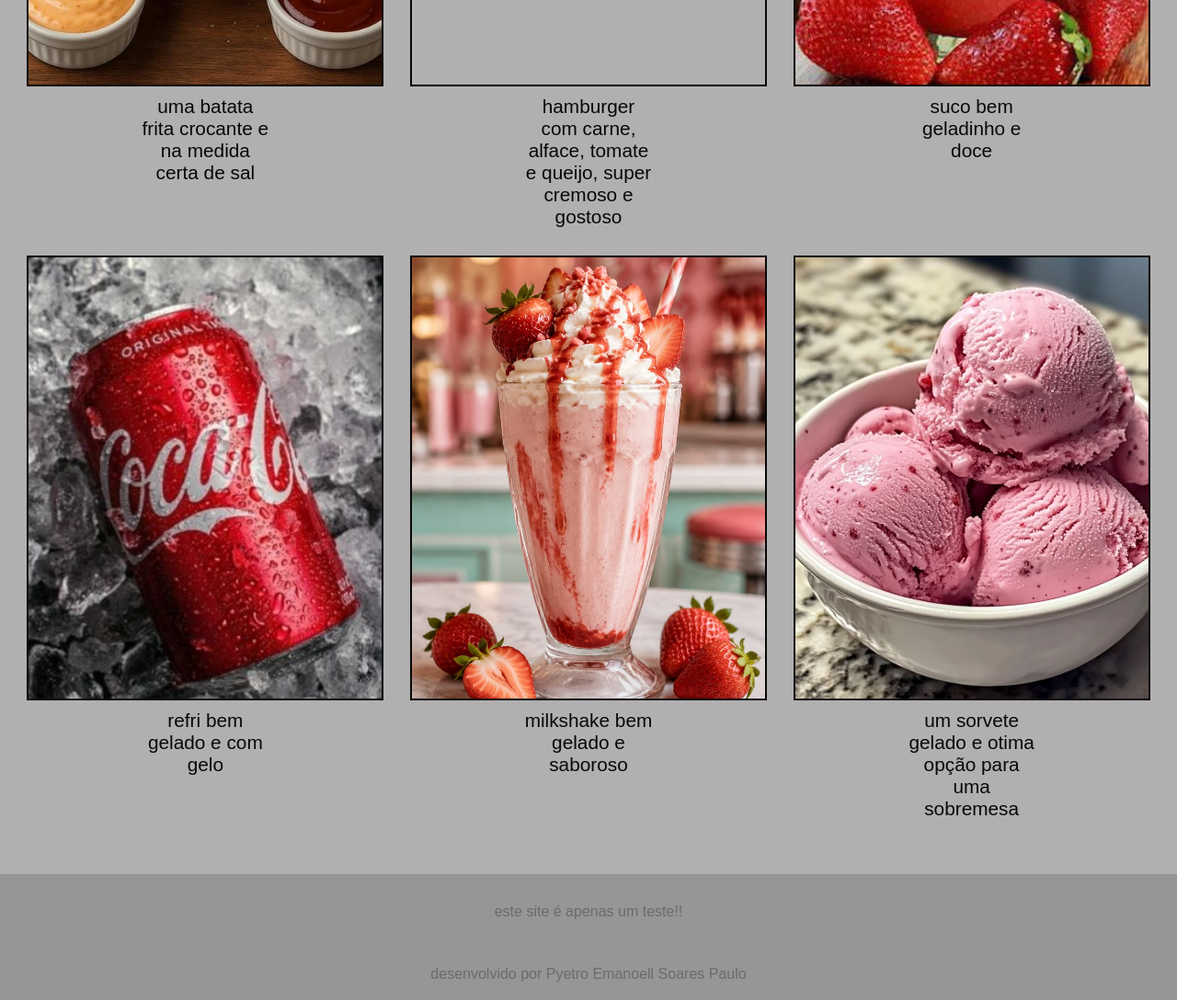
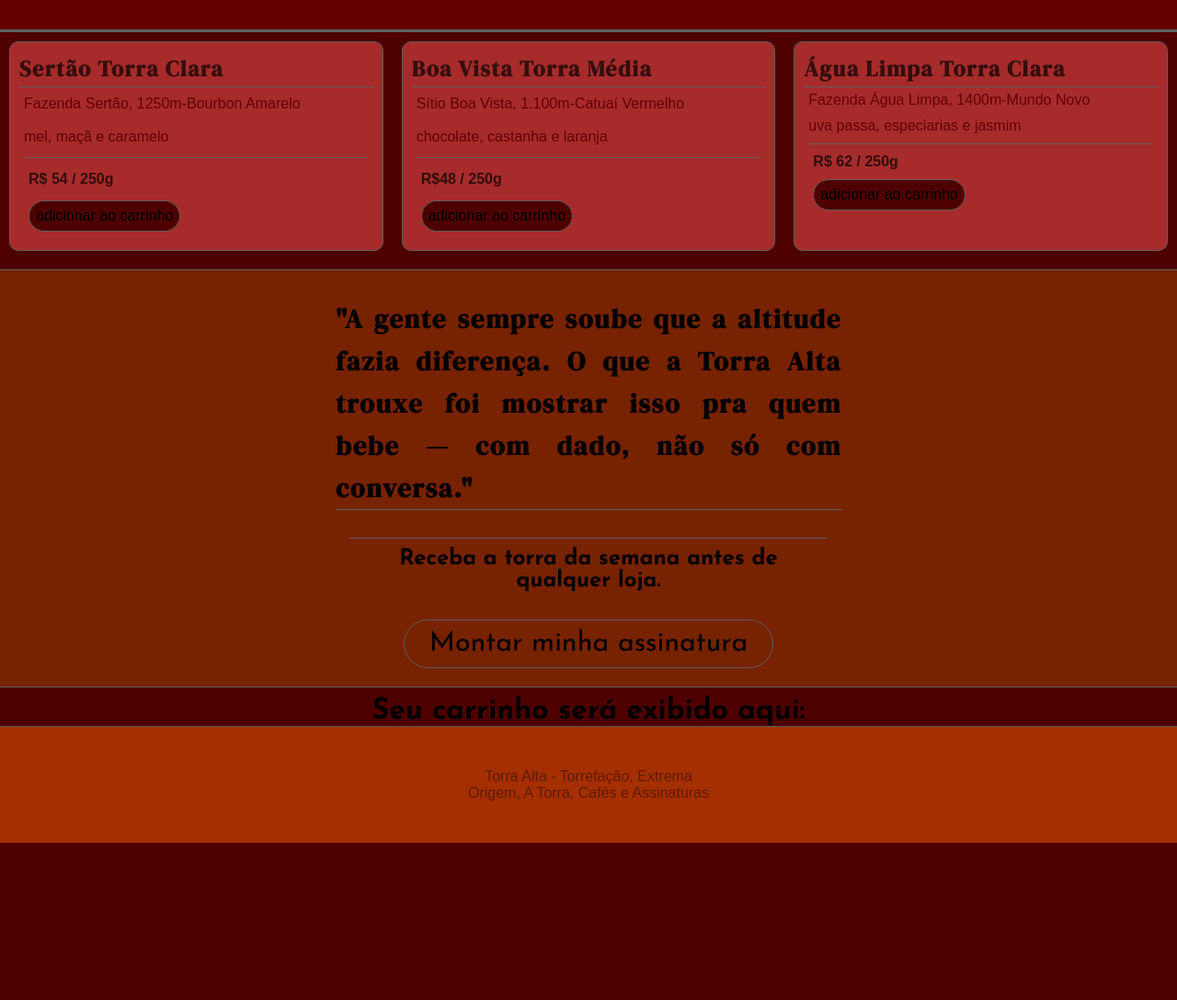
Before and after one commit to Pyetro-Soares/query, a plain HTML site: page louja/index.html in a window 1280 px wide. Shown: the part 503-1591 px from the top of the page at 92% size. After the commit the page ends 1420 px from the top, so only its background shows below. Drawn offline with Linux system fonts and the light colour scheme.

Commit message:
terminando o projeto
talvez esteja terminado mas no futuro vou melhorar ele e colocar algumas animações

```diff
--- a/louja/index.html
+++ b/louja/index.html
@@ -1,62 +1,80 @@
 <!DOCTYPE html>
 <html lang="pt-br">
 <head>
+    <link rel="preconnect" href="https://fonts.googleapis.com">
+    <link rel="preconnect" href="https://fonts.gstatic.com" crossorigin>
+    <link href="https://fonts.googleapis.com/css2?family=Josefin+Sans:ital,wght@0,100..700;1,100..700&display=swap" rel="stylesheet">
     <meta charset="UTF-8">
     <meta name="viewport" content="width=device-width, initial-scale=1.0">
-    <title>lanches</title>
+    <title>Torra Alta</title>
     <link rel="stylesheet" href="style.css">
 </head>
 <body>
     <header>
         <nav>
-            <div id="logo"></div>
-            <h1>Lanches Delicia</h1>
+            <p>Torra Alta</p>
+            <button onclick="descer()">Carrinho</button>
         </nav>
     </header>
     <main>
-         <article>
-            <div class="campoBig">
-                <div class="foto" id="i01">
+        <div id="intro">
+            <h1>Cada grão carrega a <h1 id="alt">altitude</h1> <h1> de onde nasceu</h1>
+            <p id="intro2">Compramos direto de oito famílias <br>produtoras acima de 1.100m. Torramos em <br>lotes de até 12kg, registrando a curva de <br> cada safra para preservar o que o <br> terroir já fez de melhor.</p>
+
+        </div>
+        <article id="prin">
+            <div id="i1">
+                <div>
+                    <h2>Sertão Torra Clara</h2>
+                    <p>Fazenda Sertão, 1250m-Bourbon Amarelo</p>
+                    <p>mel, maçã e caramelo</p>
                 </div>
-                <div class="text">
-                    <p>uma batata frita crocante e na medida certa de sal</p>
+                <div class="pag">
+                    <p>R$ 54 / 250g</p>
+                    <button onclick="adicionar1()" id="but">adicionar ao carrinho</button>
                 </div>
             </div>
-            <div  class="campoBig">
-                <div class="foto" id="i02">
+            <div id="i2">
+                <div>
+                    <h2>Boa Vista Torra Média</h2>
+                    <p>Sítio Boa Vista, 1.100m-Catuaí Vermelho</p>
+                    <p>chocolate, castanha e laranja</p>
                 </div>
-                <div class="text"> <p>hamburger com carne, alface, tomate e queijo, super cremoso e gostoso</p>
+                <div class="pag">
+                    <p>R$48 / 250g</p>
+                    <button onclick="adicionar2()" id="but">adicionar ao carrinho</button>
                 </div>
             </div>
-            <div class="campoBig">
-                <div class="foto" id="i03">
+            <div id="i3">
+                <div>
+                    <h2>Água Limpa Torra Clara</h2>
+                    <p>Fazenda Água Limpa, 1400m-Mundo Novo</p>
+                    <p>uva passa, especiarias e jasmim</p>
                 </div>
-                <div class="text"> <p>suco bem geladinho e doce</p>
+                <div class="pag">
+                    <p>R$ 62 / 250g</p> <button onclick="adicionar3()" id="but">adicionar ao carrinho</button>
                 </div>
             </div>
-            <div class="campoBig">
-                <div class="foto" id="i04">
-                </div>
-                <div class="text"> <p>refri bem gelado e com gelo</p>
-                </div>
-            </div>
-            <div class="campoBig">
-                <div class="foto" id="i05">
-                </div>
-                <div class="text"><p>milkshake bem gelado e saboroso</p>
-                </div>
-            </div>
-            <div class="campoBig">
-                <div class="foto" id="i06">
-                </div>
-                <div class="text"><p>um sorvete gelado e otima opção para uma sobremesa</p>
-                </div>
-            </div>
-         </article>
+            <p id="not"></p>
+        </article>
+        <article id="desfech">
+            <h2>"A gente sempre soube que a altitude fazia diferença. O que a Torra Alta trouxe foi mostrar isso pra quem bebe — com dado, não só com conversa."</h2>
+        </article>
+
+        <aside>
+            <h1>Receba a torra da semana antes de qualquer loja.</h1>
+            <abbr title="Não está funcionando ainda :(">Montar minha assinatura</abbr>
+        </aside>
+        <div id="campCar">
+            <ul id="carrinho">
+                <h1>Seu carrinho será exibido aqui:</h1>
+            </ul>
+        </div>
     </main>
     <footer>
-        <p>este site é apenas um teste!!</p> <br>
-        <p>desenvolvido por Pyetro Emanoell Soares Paulo</p>
+        <p> Torra Alta - Torrefação, Extrema</p>
+        <p>Origem, A Torra, Cafés e Assinaturas</p>
     </footer>
+<script src="script.js"></script>
 </body>
 </html>
--- /dev/null
+++ b/louja/script.js
@@ -0,0 +1,59 @@
+function adicionar1(){
+    let campo = document.getElementById("campCar")
+    let produto = document.createElement("li")
+    produto.textContent="1 - Sertão Torra Clara"
+    campo.appendChild(produto)
+    let noti= document.getElementById("not")
+    noti.textContent="adicionado ao carrinho"
+    noti.style.position="fixed"
+    noti.style.padding="30px"
+    noti.style.width="99vw"
+    setTimeout(() =>{
+        noti.textContent=""
+        noti.style.padding="0px";
+        noti.style.width="0px";
+    }, 3000)
+}
+function adicionar2(){
+    let campo = document.getElementById("campCar")
+    let produto = document.createElement("li")
+    produto.textContent="1 - Boa Vista Torra Média"
+    campo.appendChild(produto)
+    let noti= document.getElementById("not")
+    noti.textContent="adicionado ao carrinho"
+    noti= document.getElementById("not")
+    noti.textContent="adicionado ao carrinho"
+    noti.style.position="fixed"
+    noti.style.padding="30px"
+    noti.style.width="99vw"
+    setTimeout(() =>{
+        noti.textContent=""
+        noti.style.padding="0px";
+        noti.style.width="0px";
+    }, 3000)
+}
+function adicionar3(){
+    let campo = document.getElementById("campCar")
+    let produto = document.createElement("li")
+    produto.textContent="1 - Água Limpa Torra Clara"
+    campo.appendChild(produto)
+    let noti= document.getElementById("not")
+    noti.textContent="adicionado ao carrinho"
+    noti= document.getElementById("not")
+    noti.textContent="adicionado ao carrinho"
+    noti.style.position="fixed"
+    noti.style.padding="30px"
+    noti.style.width="99vw"
+    setTimeout(() =>{
+        noti.textContent=""
+        noti.style.padding="0px";
+        noti.style.width="0px";
+    }, 3000)
+}
+function descer(){
+    window.scrollTo({
+        top:900,
+        behavior: 'smooth'
+    }
+    )
+}
--- a/louja/style.css
+++ b/louja/style.css
@@ -1,83 +1,214 @@
 @charset "UTF-8";
+@import url('https://fonts.googleapis.com/css2?family=Josefin+Sans:ital,wght@0,100..700;1,100..700&display=swap');
+@import url('https://fonts.googleapis.com/css2?family=DM+Serif+Display:ital@0;1&display=swap');
 *{
+    background-color: #4e0000;
     padding: 0px;
     margin: 0px;
-    background-color: var(--cor01);
-    color: var(--cor02);
     font-family: Arial, Helvetica, sans-serif;
 }
-*:root{
-    --cor02: #080808;
-    --cor01: #b1afaf;
-    --cor03: #ff3300;
+header{
+    position: sticky;
+    top: 0;
 }
-header, nav, h1{
-    padding: 10px;
-    background-color: var(--cor03);
-}
-.foto{
-    height: 40vh;
-    width: 30vw;
-    border: 2px solid var(--cor02);
-    background-position: center center;
-    background-size: cover;
-    background-repeat: no-repeat;
-}
-#i01{
-    background-image: url(arquivos/Casal\ na\ Cozinha\ Blog.jpg);
-}
-#i02{
-    background-image: url(arquivos/);
-}
-#i03{
-    background-image: url(arquivos/399905641891453202.jpg);
-}
-#i04{
-    background-image: url(arquivos/coca\ cola.jpg);
-}
-#i05{
-    background-image: url(arquivos/Looks\ yummy!.jpg);
-}
-#i06{
-    background-image: url(arquivos/Helado\ de\ Fresa\ casero!\ 🍓🍦.jpg);
-}
-article{
-    text-align: center;
-    margin: 15px;
-    display: grid;
-    grid-template-columns: 1fr 1fr;
-    grid-template-rows: 1fr 1fr 1fr;
-}
-.text{
-    width: 140px;
-    margin: 10px;
+nav{
+    background-color: #772200;
+    display: flex;
+    flex-flow: row wrap;
+    padding: 25px;
+    border-bottom: 3px solid #5e5e5e;
     font-size: 1.3em;
 }
-.campoBig{
+nav > a{
+    color: black;
+    text-decoration: none;
+    flex: auto;
+    align-self: flex-end;
+    text-align: end;
+}
+nav>p{
+    font-family: DM Serif Display;
+    padding-left: 10px;
+    color: #756325;
+}
+nav > button{
+    font-family: Josefin Sans;
+    background-color: #772200;
+    border: none;
+    font-size: 1.5em;
+}
+nav > p,button{
+    background-color: #772200;
+    flex: auto;
+    margin: 5px;
+    font-size: 1.5em;
+}
+#intro{
+    background-color: #640000;
+    padding: 30px;
+}
+#alt{
+    text-decoration: underline;
+    text-decoration-style: wavy;
+    font-family: Josefin Sans;
+}
+#intro2{
+    margin: 5px;
+    line-height: 1.7em;
+    font-size: 1.3em;
+}
+#intro > h1{
+    background-color: #640000;
+    margin: 5px;
+    font-size: 2.9em;
+    margin-left: 10vw;
+}
+#intro > p{
+    font-family: DM Serif Display;
+    margin-left: 10vw;
+    background-color: #640000;
+}
+#prin{
+    border-top: 3px solid #5e5e5e;
+}
+#i1, #i2, #i3{
+    background-color: #a72b2b;
+    border: 1px solid #5e5e5e;
+    padding: 10px;
+    width: 90vw;
+    margin: auto;
+    margin-top: 20px;
+    margin-bottom: 20px;
+    color: #640000;
+    border-radius: 10px;
+}
+div > h2{
+    color: #000000ad;
+    letter-spacing: 1.5px;
+}
+#i1, #i2, #i3 > h2, h2 ,h2{
+    background-color: #a72b2b;
+    line-height: 1.6em;
+    font-family: DM Serif Display;
+    border-bottom: 1px solid #5e5e5e;
+}
+div > p{
+    padding: 5px;
+    background-color: #a72b2b;
+}
+.pag{
+    color: #000000b4;
+    font-weight: bold;
+    background-color: #a72b2b;
+    border-top: 1px solid #5e5e5e;
+    margin: 5px;
+    padding-top: 5px;
+    display: flex;
     flex-flow: column wrap;
-    align-items: center;
-    display: flex;
-    margin: 10px;
 }
-footer, footer > p{
-    background-color: #969696;
+.pag > p{
+    font-size: 1em;
+}
+#not{
+    background-color: #329e00;
+    bottom: 0px;
     text-align: center;
-    padding: 16px;
-    color: #6b6b6b;
+    font-size: 1.2em;
 }
-@media screen and (min-width: 577px) {
-    article{
-        grid-template-columns: 1fr 1fr 1fr;
-        grid-template-rows: 1fr 1fr;
+button{
+    background-color: #4e0000;
+    border: 1px solid #5e5e5e;
+    padding: 7px;
+    border-radius: 50vh;
+    justify-self: start;
+    align-self: start;
+    cursor: pointer;
+    font-size: 1em;
+}
+li{
+    color: #756325;
+    display: block;
+    margin: auto;
+    text-align: center;
+    list-style: none;
+    font-size: 1.2em;
+    padding: 10px;
+    font-family: Josefin Sans;
+}
+#desfech{
+    text-align: center;
+    background-color: #772200;
+    margin-top: 10px;
+    border-top: 1px solid #5e5e5e;
+    padding: 30px;
+}
+#desfech > h2{
+    text-align: justify;
+    background-color: #772200;
+    font-size: 1.8em;
+    letter-spacing: .06em;
+    max-width: 550px;
+    margin: auto;
+}
+p{
+    background-color: #a52f00;
+}
+aside{
+    border-bottom: 1px solid #5e5e5e;
+    background-color: #772200;
+    margin-bottom: 10px;
+}
+aside>abbr{
+    border: 1px solid #5e5e5e;
+    font-size: 1.9em;
+    max-width: 380px;
+    margin: auto;
+    margin-top: 20px;
+    margin-bottom: 20px;
+    border-radius: 50vh;
+    background-color: #4e0000;
+}
+aside>abbr:hover{
+    transition-duration: .9s;
+    background-color: #5e1b00;
+    cursor: pointer;
+}
+aside > h1, aside >abbr{
+    background-color: #772200;
+    padding: 10px;
+    display: block;
+    text-align: center;
+    color: #000000;
+    text-decoration: none;
+    font-family: Josefin Sans;
+}
+aside > h1{
+    border-top: 1px solid #5e5e5e;
+    margin: auto;
+    max-width: 500px;
+}
+ul>h1{
+    font-family: Josefin Sans;
+    text-align: center;
+}
+footer{
+    border-top: 1px solid #5e5e5e;
+    text-align: center;
+    color: #5e1b00;
+    padding: 45px;
+    background-color: #a52f00;
+}
+@media screen and (min-width:640px) {
+    nav>p{
+        margin-left: 5vw;
     }
-    .foto{
-        height: 50vh;
-        width: 25vw;
+    #prin{
+        display: flex;
+        flex-flow: row nowrap;
     }
-}
-@media screen and (min-width: 992px) {
-    .foto{
-        height: 60vh;
+    #i1, #i2, #i3{
+        margin: 10px;
+        flex: auto;
         width: 30vw;
     }
 }
```
Also changed, not shown: louja/arquivos/#foodporn #yummyfood #explorepage.jpg (deleted), louja/arquivos/399905641891453202.jpg (deleted), louja/arquivos/Casal na Cozinha Blog.jpg (deleted), louja/arquivos/Helado de Fresa casero! 🍓🍦.jpg (deleted), louja/arquivos/Looks yummy!.jpg (deleted), louja/arquivos/coca cola.jpg (deleted).
